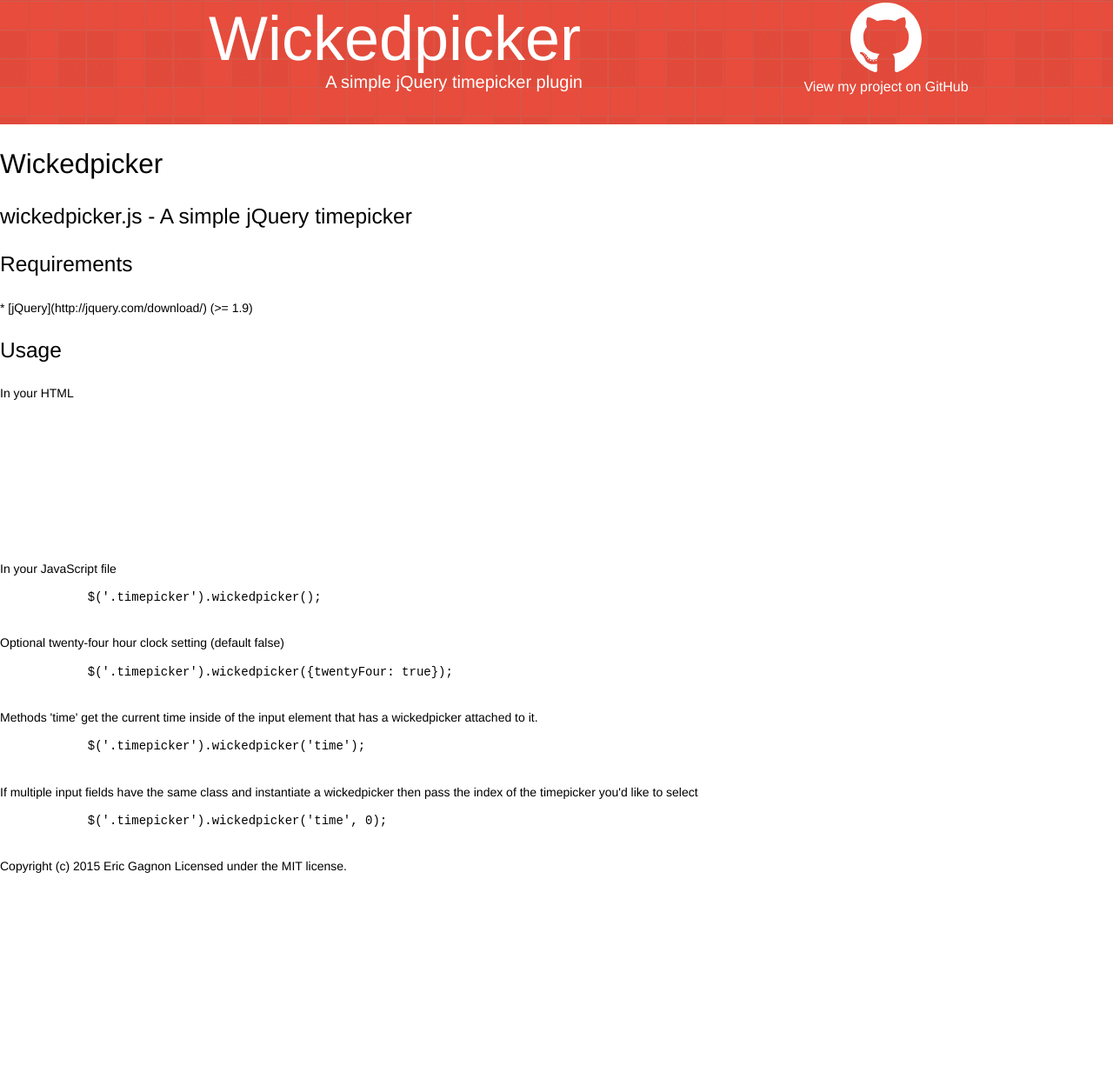
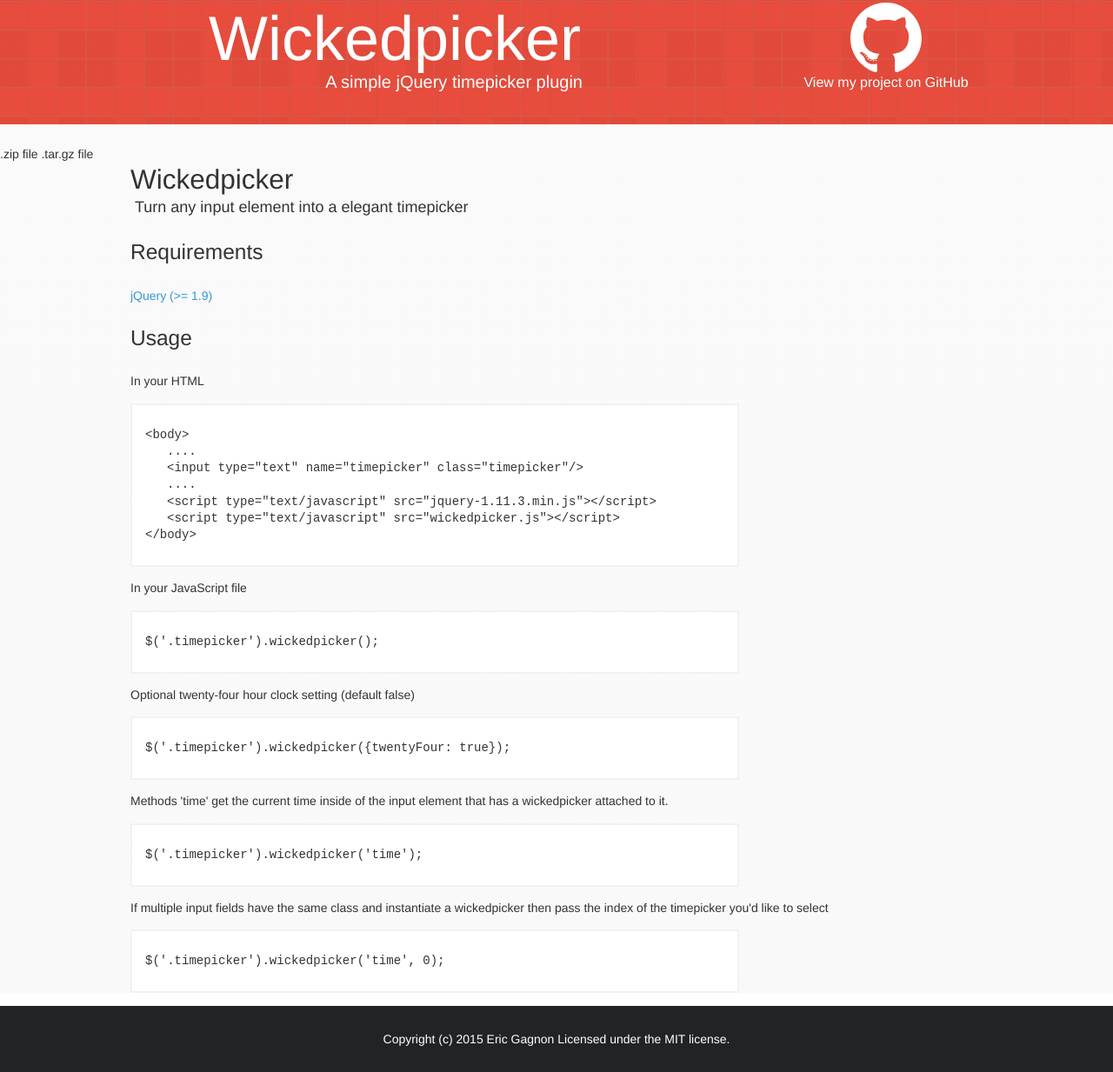
Before and after one commit to ericjgagnon/wickedpicker, a plain HTML site: page index.html in a window 1280 px wide. Shown: the part 30-1263 px from the top of the page at 87% size. Before the commit the page ends 1034 px from the top, so only its background shows below. Drawn offline with Linux system fonts and the light colour scheme.

Commit message:
Work in progress

```diff
--- a/index.html
+++ b/index.html
@@ -3,6 +3,8 @@
     <head>
         <meta charset="UTF-8">
         <title>Wickedpicker - By Eric Gagnon</title>
+        <link rel="icon" type="image/png" href="">
+        <meta name="viewport" content="width=device-width, initial-scale=1, maximum-scale=1">
         <link rel="stylesheet" href="stylesheets/normalize.css">
         <link rel="stylesheet" href="stylesheets/master.css">
     </head>
@@ -14,62 +16,65 @@
                     A simple jQuery timepicker plugin
                 </span>
             </div>
-            <div class="header__github-repo">
-                <a href="//github.com/wickedRidge/wickedpicker" class="header__github-repo__link">
+            <a href="//github.com/wickedRidge/wickedpicker" class="header__github-repo">
                 <object data="images/github_vector.svg" type="image/svg+xml">Your browser does not support SVG</object>
+                <span class="header__subheading--small display-block">View my project on GitHub</span>
             </a>
-                <span class="header__subheading--small">View my project on GitHub</span>
-            </div>
         </header>
         <main class="main">
-            <h2>Wickedpicker</h2>
-
-            <h3>wickedpicker.js - A simple jQuery timepicker</h3>
+            <aside>
+                <a href="//github.com/wickedRidge/wickedpicker/zipball/master">.zip file</a>
+                <a href="//github.com/wickedRidge/wickedpicker/tarball/master">.tar.gz file</a>
+            </aside>
+            <section class="content">
+                <div class="content__subsection">
+                    <h2 class="content__subsection__heading">Wickedpicker</h2>
+                    <span class="content__subsection__subheading">Turn any input element into a elegant timepicker</span>
+                </div>
 
                 <h3>Requirements</h3>
-
-            * [jQuery](http://jquery.com/download/) (>= 1.9)
+                <a href="http://jquery.com/download/" class="underline">jQuery (>= 1.9)</a>
 
                 <h3>Usage</h3>
 
                 In your HTML
-            <pre>
-                <!--<body>-->
-                    <!--....-->
-                    <!--<input type="text" name="timepicker" class="timepicker"/>-->
-                    <!--....-->
-                    <!--<script type="text/javascript" src="jquery-1.11.3.min.js"></script>-->
-                    <!--<script type="text/javascript" src="wickedpicker.js"></script>-->
-                <!--</body>-->
-            </pre>
+                <div class="code-block">
+                    <span class="display-block">&lt;body&gt;</span>
+                    <span class="display-block indent">....</span>
+                    <span class="display-block indent">&lt;input type="text" name="timepicker" class="timepicker"/&gt;</span>
+                    <span class="display-block indent">....</span>
+                    <span class="display-block indent">&lt;script type="text/javascript" src="jquery-1.11.3.min.js"&gt;&lt;/script&gt;</span>
+                    <span class="display-block indent">&lt;script type="text/javascript" src="wickedpicker.js"&gt;&lt;/script&gt;</span>
+                    <span class="display-block">&lt;/body&gt;</span>
+                </div>
 
 
                 In your JavaScript file
-            <pre>
+                <div class="code-block">
                 $('.timepicker').wickedpicker();
-            </pre>
+                </div>
 
                 Optional twenty-four hour clock setting (default false)
-            <pre>
+                <div class="code-block">
                     $('.timepicker').wickedpicker({twentyFour: true});
-            </pre>
+                </div>
 
                 Methods
 
                 'time' get the current time inside of the input element that has a wickedpicker attached to it.
-            <pre>
+                <div class="code-block">
                 $('.timepicker').wickedpicker('time');
-            </pre>
+                </div>
 
                 If multiple input fields have the same class and instantiate a wickedpicker then pass the index of the timepicker
                 you'd like to select
-            <pre>
+                <div class="code-block">
                 $('.timepicker').wickedpicker('time', 0);
-            </pre>
-
+                </div>
+            </section>
         </main>
-        <footer class="footer">
-            Copyright (c) 2015 Eric Gagnon Licensed under the MIT license.
+        <footer class="footer text-center">
+            <span>Copyright (c) 2015 Eric Gagnon Licensed under the MIT license.</span>
         </footer>
     </body>
 </html>
--- a/sass/master.scss
+++ b/sass/master.scss
@@ -16,6 +16,7 @@ body, textarea, input, button, select, td  {
   font-size: 14px;
   font-weight: lighter;
   font-weight: 300;
+  color: #333333;
 }
 
 
@@ -24,10 +25,25 @@ a, p, button, select, option {
   font-weight: inherit;
 }
 
+a {
+  text-decoration: none;
+  color: inherit;
+}
+
 object {
   pointer-events: none;
   height: inherit;
   width: inherit;
+}
+
+.code-block {
+  padding: 25px 15px;
+  background-color: #ffffff;
+  border: 2px solid #f2f2f2;
+  max-width: 700px;
+  margin: 15px auto 15px 0;
+  font-family: monospace, monospace;
+  font-size: 1em;
 }
 
 h1, h2, h3, h4, h5, h6, th {
@@ -97,12 +113,9 @@ h4 { font-size: 1.125em;  line-height: 1.11111111;}
     position: absolute;
     top:  33px;
     right: 13%;
-    &__link {
-      @extend .display-block;
-      text-align: center;
-      height: 80px;
-      margin-bottom: 8px;
-    }
+    text-align: center;
+    height: 80px;
+    margin-bottom: 8px;
   }
 }
 
@@ -111,14 +124,70 @@ h4 { font-size: 1.125em;  line-height: 1.11111111;}
   margin: 0 auto 0 18%;
 }
 
+.main {
+  background: linear-gradient(#fafafa, #f9f9f9);
+  padding-top: 25px;
+}
+
+.content {
+  max-width: 980px;
+  margin: 0 auto;
+  &__subsection {
+    margin-bottom: 15px;
+    &__heading {
+      margin: 0 0;
+    }
+    &__subheading {
+      font-size: 18px;
+      margin-left: 5px;
+    }
+  }
+}
+
+.footer {
+  padding: 30px 0;
+  background-color: #212327;
+  color: #ffffff;
+  font-size: 14px;
+}
+
 .display-block {
   display: block;
+}
+
+.text-center {
+  text-align: center;
 }
 
 .text-right {
   text-align: right;
 }
 
-.main {
-  max-width: 980px;
+.indent {
+  margin-left: 25px;
 }
+
+.transition {
+  @include transition(all, 0.3s);
+}
+
+.underline {
+  position: relative;
+  color: $blue;
+}
+
+.underline:after {
+  @extend .transition;
+  display: block;
+  position: absolute;
+  left: 0;
+  bottom: -3px;
+  width: 0;
+  height: 2px;
+  background-color: $blue;
+  content: "";
+}
+
+.underline:hover:after {
+  width: 100%;
+}
```
Also changed, not shown: stylesheets/master.css. Lines whose indentation alone changed are shown as unchanged.
